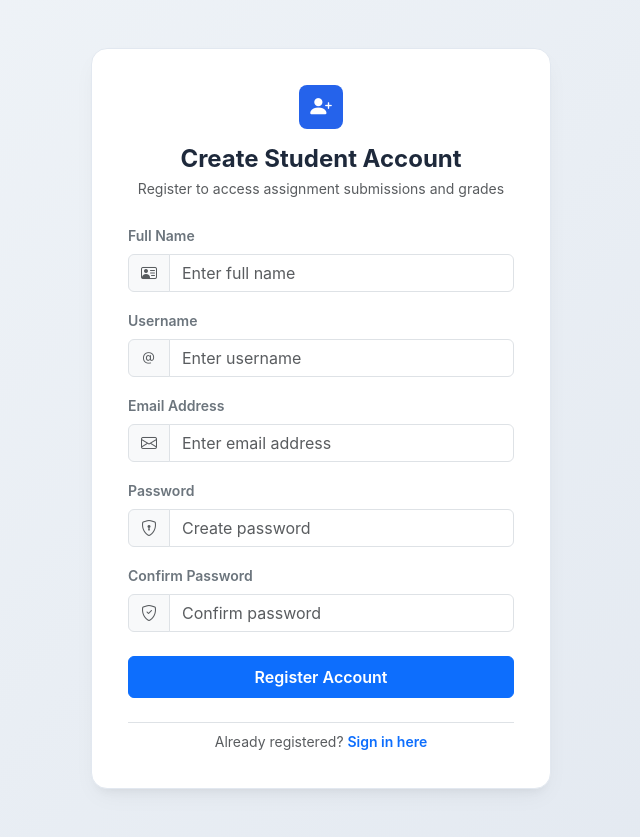
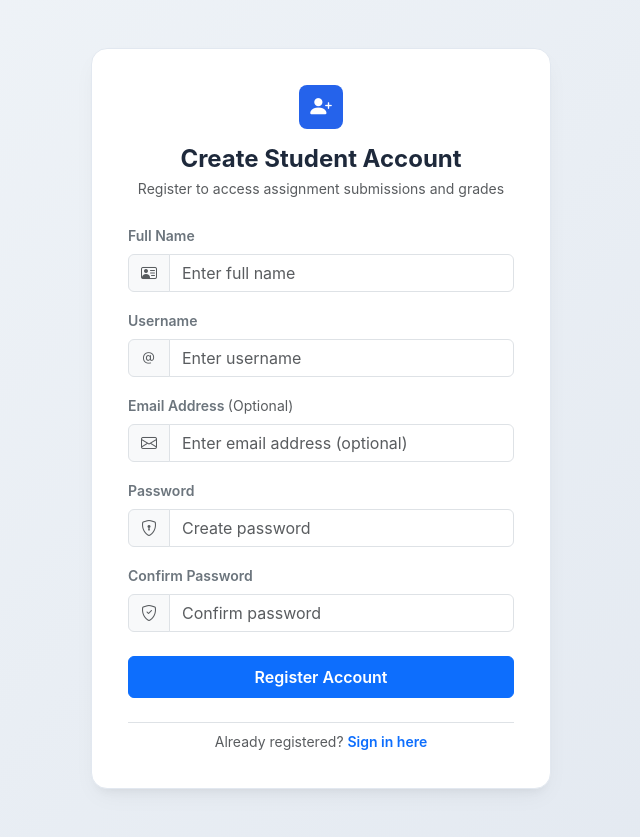
Before and after one commit to keshav26bhatter/Assignment-MGEMENT-SYSTEM, a Django app: page /register/ in a window 1280 px wide. Shown: the whole page, without its empty margins (319-959 px from the left). Run offline with Django 5.2, Linux system fonts and the light colour scheme.

Commit message:
Make email address optional during student registration

```diff
--- a/assignments/forms.py
+++ b/assignments/forms.py
@@ -23,10 +23,10 @@ class StudentRegistrationForm(forms.ModelForm):
         })
     )
     email = forms.EmailField(
-        required=True,
+        required=False,
         widget=forms.EmailInput(attrs={
             'class': 'form-control',
-            'placeholder': 'Enter email address',
+            'placeholder': 'Enter email address (optional)',
             'autocomplete': 'email',
         })
     )
@@ -60,7 +60,7 @@ class StudentRegistrationForm(forms.ModelForm):
 
     def clean_email(self):
         email = self.cleaned_data.get('email')
-        if User.objects.filter(email__iexact=email).exists():
+        if email and User.objects.filter(email__iexact=email).exists():
             raise forms.ValidationError("An account with this email address already exists.")
         return email
 
--- a/assignments/templates/assignments/register.html
+++ b/assignments/templates/assignments/register.html
@@ -54,7 +54,7 @@
             </div>
 
             <div class="mb-3">
-                <label for="id_email" class="form-label small fw-semibold text-secondary">Email Address</label>
+                <label for="id_email" class="form-label small fw-semibold text-secondary">Email Address <span class="text-muted fw-normal">(Optional)</span></label>
                 <div class="input-group">
                     <span class="input-group-text bg-light text-muted"><i class="bi bi-envelope"></i></span>
                     {{ form.email }}
```
